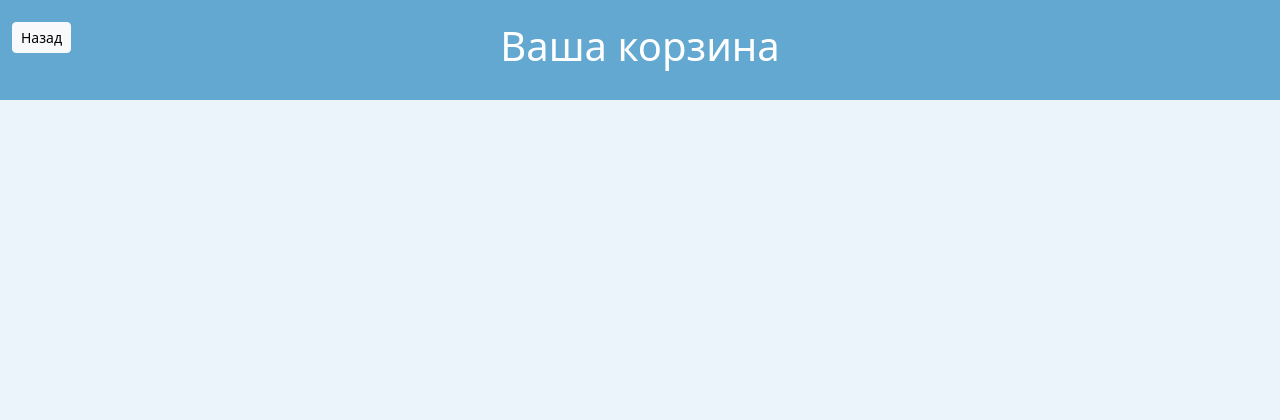
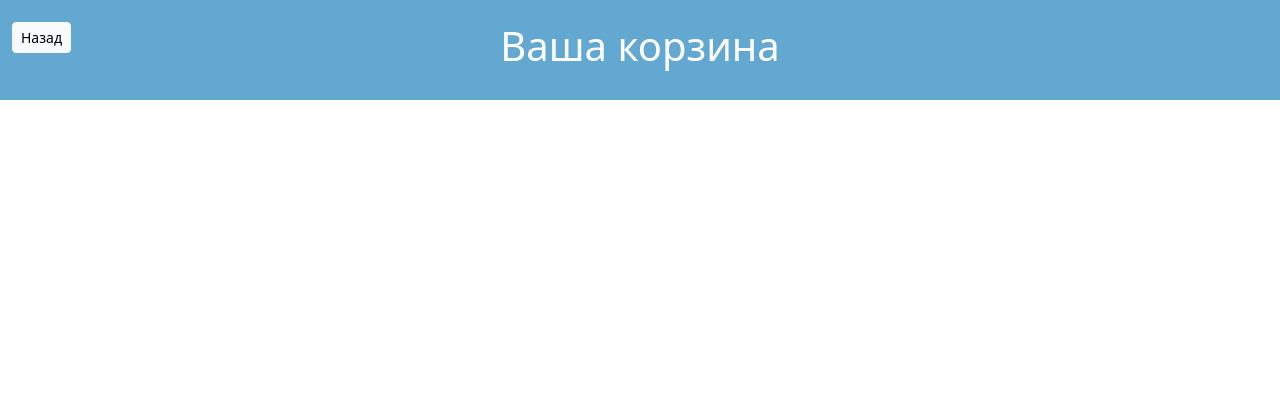
Before and after one commit to DEV-m1k0/market, a Django app: page /cart/ in a window 1280 px wide. Shown: the top 420 px of the page. Run offline with Django 4.2, Linux system fonts and the light colour scheme; the visitor is signed in with stand-in values (Sample User, id 1); data that the repository does not hold is empty; some libraries are stand-ins or nearby versions.

Commit message:
update backgroud color

```diff
--- a/core/static/admin_panel.css
+++ b/core/static/admin_panel.css
@@ -1,5 +1,5 @@
 body {
-    background: #93c5e72e;
+    background: white;
     height: 81vh;
 }
 
--- a/core/static/cart.css
+++ b/core/static/cart.css
@@ -1,5 +1,5 @@
 body {
-    background-color: #93c5e72e;
+    background-color: white;
 }
 
 .button-back {
--- a/core/static/main_page.css
+++ b/core/static/main_page.css
@@ -1,5 +1,5 @@
 body {
-    background: #93c5e72e;
+    background: white;
 }
 
 .header {
```
